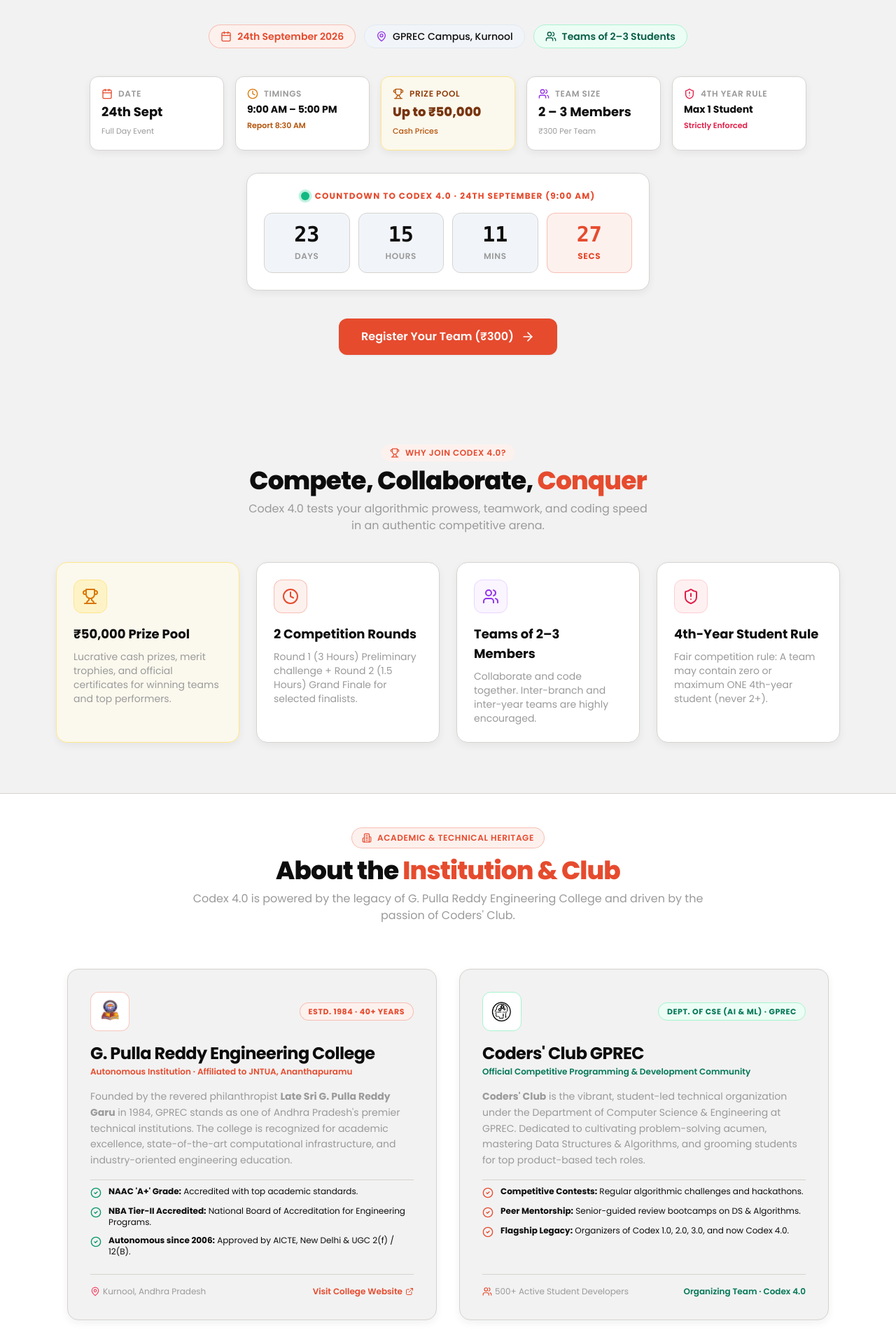
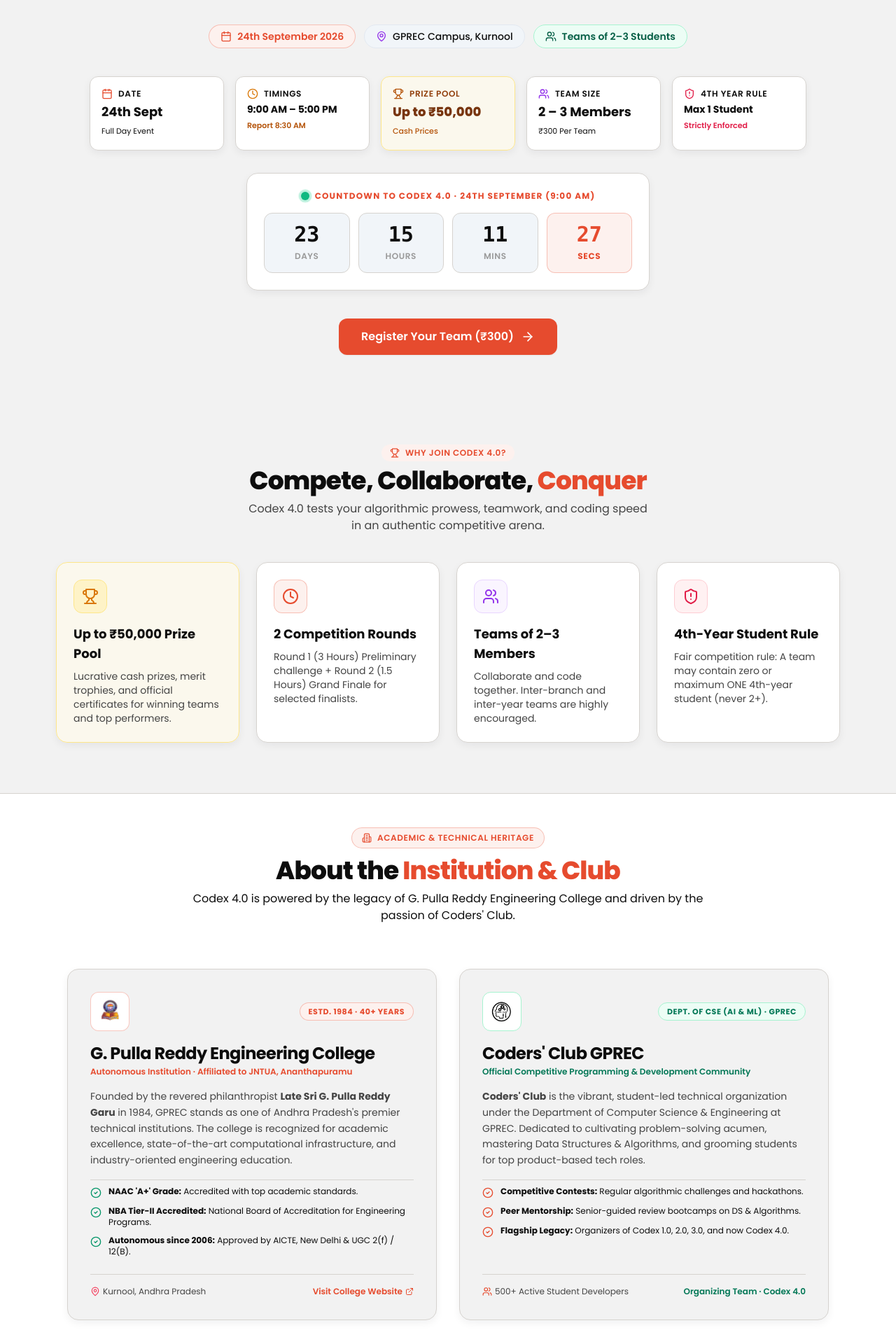
Before and after one commit to smd-tabraiz/Codex-4.O-Registration---Payment-Portal, a React (Vite) app in the folder client/: page / in a window 1280 px wide. Shown: the part 560-2480 px from the top of the page at 70% size. Built offline with nearby package versions, Linux system fonts and the light colour scheme; no server answers.

Commit message:
Improvements

```diff
--- a/client/src/components/CollegeClubSection.jsx
+++ b/client/src/components/CollegeClubSection.jsx
@@ -15,7 +15,7 @@
           <h2 className="text-3xl sm:text-4xl font-extrabold text-[#0D0D0D] tracking-tight">
             About the <span className="text-[#E64B2E]">Institution & Club</span>
           </h2>
-          <p className="text-[#9A9A9A] text-sm sm:text-base mt-2 font-normal">
+          <p className="text-[#0D0D0D] text-sm sm:text-base mt-2 font-normal">
             Codex 4.0 is powered by the legacy of G. Pulla Reddy Engineering College and driven by the passion of Coders' Club.
           </p>
         </div>
@@ -44,7 +44,7 @@
                 </p>
               </div>
 
-              <p className="text-sm text-[#9A9A9A] leading-relaxed font-normal">
+              <p className="text-sm text-[#444444] leading-relaxed font-normal">
                 Founded by the revered philanthropist <strong>Late Sri G. Pulla Reddy Garu</strong> in 1984, GPREC stands as one of Andhra Pradesh's premier technical institutions. The college is recognized for academic excellence, state-of-the-art computational infrastructure, and industry-oriented engineering education.
               </p>
 
@@ -65,7 +65,7 @@
               </div>
             </div>
 
-            <div className="pt-4 flex items-center justify-between text-xs text-[#9A9A9A] border-t border-[#D6D3CF]">
+            <div className="pt-4 flex items-center justify-between text-xs text-[#444444] border-t border-[#D6D3CF]">
               <span className="flex items-center space-x-1">
                 <MapPin className="w-3.5 h-3.5 text-rose-500" />
                 <span>Kurnool, Andhra Pradesh</span>
@@ -103,7 +103,7 @@
                 </p>
               </div>
 
-              <p className="text-sm text-[#9A9A9A] leading-relaxed font-normal">
+              <p className="text-sm text-[#444444] leading-relaxed font-normal">
                 <strong>Coders' Club</strong> is the vibrant, student-led technical organization under the Department of Computer Science & Engineering at GPREC. Dedicated to cultivating problem-solving acumen, mastering Data Structures & Algorithms, and grooming students for top product-based tech roles.
               </p>
 
@@ -124,7 +124,7 @@
               </div>
             </div>
 
-            <div className="pt-4 flex items-center justify-between text-xs text-[#9A9A9A] border-t border-[#D6D3CF]">
+            <div className="pt-4 flex items-center justify-between text-xs text-[#444444] border-t border-[#D6D3CF]">
               <span className="flex items-center space-x-1">
                 <Users className="w-3.5 h-3.5 text-[#E64B2E]" />
                 <span>500+ Active Student Developers</span>
@@ -158,9 +158,9 @@
             </div>
 
             <div className="space-y-1.5 pt-4 md:pt-0">
-              <span className="text-2xl sm:text-3xl font-extrabold text-purple-400 font-mono block">₹50,000</span>
+              <span className="text-2xl sm:text-3xl font-extrabold text-purple-400 font-mono block">Up to ₹50,000</span>
               <span className="text-xs font-semibold text-slate-200 block uppercase tracking-wider">Prize Pool</span>
-              <p className="text-[11px] text-slate-400">Cash Awards & Trophies</p>
+              <p className="text-[11px] text-slate-400">Cash Awards & Certificates</p>
             </div>
 
           </div>
--- a/client/src/components/FAQSection.jsx
+++ b/client/src/components/FAQSection.jsx
@@ -52,7 +52,7 @@
         <h2 className="text-3xl font-extrabold text-[#0D0D0D] tracking-tight mb-2">
           Frequently Asked <span className="text-[#E64B2E]">Questions</span>
         </h2>
-        <p className="text-[#9A9A9A] text-sm font-normal">
+        <p className="text-[#0D0D0D] text-sm font-normal">
           Everything you need to know about Codex 4.0 registration and guidelines.
         </p>
       </div>
@@ -75,7 +75,7 @@
                 {isOpen ? <ChevronUp className="w-5 h-5 text-[#E64B2E] shrink-0" /> : <ChevronDown className="w-5 h-5 text-[#9A9A9A] shrink-0" />}
               </button>
               {isOpen && (
-                <div className="px-5 pb-5 text-xs sm:text-sm text-[#9A9A9A] border-t border-[#D6D3CF] pt-3 leading-relaxed font-normal">
+                <div className="px-5 pb-5 text-xs sm:text-sm text-[#0D0D0D] border-t border-[#D6D3CF] pt-3 leading-relaxed font-normal">
                   {faq.a}
                 </div>
               )}
@@ -91,7 +91,7 @@
         </div>
         <div>
           <h3 className="text-xl font-bold text-[#0D0D0D]">Have More Questions or Need Help?</h3>
-          <p className="text-xs sm:text-sm text-[#9A9A9A] mt-1 font-normal">
+          <p className="text-xs sm:text-sm text-[#0D0D0D] mt-1 font-normal">
             Reach out directly to the Coders' Club organizing team for any event or payment queries.
           </p>
         </div>
--- a/client/src/components/HeroSection.jsx
+++ b/client/src/components/HeroSection.jsx
@@ -51,7 +51,7 @@
                 <h2 className="text-sm sm:text-lg lg:text-xl font-extrabold text-[#0D0D0D] tracking-tight">
                   G. Pulla Reddy Engineering College
                 </h2>
-                <span className="text-[11px] sm:text-sm font-bold text-[#9A9A9A]">(Autonomous)</span>
+                <span className="text-[11px] sm:text-sm font-bold text-[#0D0D0D]">(Autonomous)</span>
               </div>
               <p className="text-[11px] sm:text-sm font-bold text-[#E64B2E] flex items-center justify-center md:justify-start space-x-1 sm:space-x-1.5 mt-0.5">
                 <Sparkles className="w-3.5 h-3.5 text-[#E64B2E]" />
@@ -133,16 +133,16 @@
           <div className="bg-white p-4 rounded-xl text-left border border-[#D6D3CF] shadow-card hover:-translate-y-0.5 hover:shadow-card-hover transition-all duration-200">
             <div className="flex items-center space-x-2 text-[#E64B2E] mb-1">
               <Calendar className="w-4 h-4" />
-              <span className="text-xs font-semibold uppercase tracking-wider text-[#9A9A9A]">Date</span>
+              <span className="text-xs font-semibold uppercase tracking-wider text-[#0D0D0D]">Date</span>
             </div>
             <p className="text-base sm:text-lg font-bold text-[#0D0D0D]">24th Sept</p>
-            <span className="text-[11px] text-[#9A9A9A]">Full Day Event</span>
+            <span className="text-[11px] text-[#0D0D0D]">Full Day Event</span>
           </div>
 
           <div className="bg-white p-4 rounded-xl text-left border border-[#D6D3CF] shadow-card hover:-translate-y-0.5 hover:shadow-card-hover transition-all duration-200">
             <div className="flex items-center space-x-2 text-amber-600 mb-1">
               <Clock className="w-4 h-4" />
-              <span className="text-xs font-semibold uppercase tracking-wider text-[#9A9A9A]">Timings</span>
+              <span className="text-xs font-semibold uppercase tracking-wider text-[#0D0D0D]">Timings</span>
             </div>
             <p className="text-xs sm:text-sm font-bold text-[#0D0D0D]">9:00 AM – 5:00 PM</p>
             <span className="text-[11px] text-amber-700 font-semibold">Report 8:30 AM</span>
@@ -160,16 +160,16 @@
           <div className="bg-white p-4 rounded-xl text-left border border-[#D6D3CF] shadow-card hover:-translate-y-0.5 hover:shadow-card-hover transition-all duration-200">
             <div className="flex items-center space-x-2 text-purple-600 mb-1">
               <Users className="w-4 h-4" />
-              <span className="text-xs font-semibold uppercase tracking-wider text-[#9A9A9A]">Team Size</span>
+              <span className="text-xs font-semibold uppercase tracking-wider text-[#0D0D0D]">Team Size</span>
             </div>
             <p className="text-base sm:text-lg font-bold text-[#0D0D0D]">2 – 3 Members</p>
-            <span className="text-[11px] text-[#9A9A9A]">₹300 Per Team</span>
+            <span className="text-[11px] text-[#0D0D0D]">₹300 Per Team</span>
           </div>
 
           <div className="bg-white p-4 rounded-xl text-left border border-[#D6D3CF] shadow-card hover:-translate-y-0.5 hover:shadow-card-hover transition-all duration-200 col-span-2 md:col-span-1">
             <div className="flex items-center space-x-2 text-rose-600 mb-1">
               <ShieldAlert className="w-4 h-4" />
-              <span className="text-xs font-semibold uppercase tracking-wider text-[#9A9A9A]">4th Year Rule</span>
+              <span className="text-xs font-semibold uppercase tracking-wider text-[#0D0D0D]">4th Year Rule</span>
             </div>
             <p className="text-xs sm:text-sm font-bold text-[#0D0D0D]">Max 1 Student</p>
             <span className="text-[11px] text-rose-600 font-semibold">Strictly Enforced</span>
--- a/client/src/pages/HomePage.jsx
+++ b/client/src/pages/HomePage.jsx
@@ -26,7 +26,7 @@
           <h2 className="text-3xl sm:text-4xl font-extrabold text-[#0D0D0D] tracking-tight mb-2">
             Compete, Collaborate, <span className="text-[#E64B2E]">Conquer</span>
           </h2>
-          <p className="text-[#9A9A9A] text-sm sm:text-base max-w-xl mx-auto font-normal">
+          <p className="text-[#444444] text-sm sm:text-base max-w-xl mx-auto font-normal">
             Codex 4.0 tests your algorithmic prowess, teamwork, and coding speed in an authentic competitive arena.
           </p>
         </div>
@@ -37,8 +37,8 @@
             <div className="w-12 h-12 rounded-xl bg-amber-100 text-amber-700 flex items-center justify-center mb-4 border border-amber-200 shadow-xs">
               <Trophy className="w-6 h-6 text-amber-600" />
             </div>
-            <h3 className="text-lg font-bold text-[#0D0D0D] mb-2">₹50,000 Prize Pool</h3>
-            <p className="text-[#9A9A9A] text-xs sm:text-sm leading-relaxed font-normal">
+            <h3 className="text-lg font-bold text-[#0D0D0D] mb-2">Up to ₹50,000 Prize Pool</h3>
+            <p className="text-[#444444] text-xs sm:text-sm leading-relaxed font-normal">
               Lucrative cash prizes, merit trophies, and official certificates for winning teams and top performers.
             </p>
           </div>
@@ -48,7 +48,7 @@
               <Clock className="w-6 h-6" />
             </div>
             <h3 className="text-lg font-bold text-[#0D0D0D] mb-2">2 Competition Rounds</h3>
-            <p className="text-[#9A9A9A] text-xs sm:text-sm leading-relaxed font-normal">
+            <p className="text-[#444444] text-xs sm:text-sm leading-relaxed font-normal">
               Round 1 (3 Hours) Preliminary challenge + Round 2 (1.5 Hours) Grand Finale for selected finalists.
             </p>
           </div>
@@ -58,7 +58,7 @@
               <Users className="w-6 h-6" />
             </div>
             <h3 className="text-lg font-bold text-[#0D0D0D] mb-2">Teams of 2–3 Members</h3>
-            <p className="text-[#9A9A9A] text-xs sm:text-sm leading-relaxed font-normal">
+            <p className="text-[#444444] text-xs sm:text-sm leading-relaxed font-normal">
               Collaborate and code together. Inter-branch and inter-year teams are highly encouraged.
             </p>
           </div>
@@ -68,7 +68,7 @@
               <ShieldAlert className="w-6 h-6" />
             </div>
             <h3 className="text-lg font-bold text-[#0D0D0D] mb-2">4th-Year Student Rule</h3>
-            <p className="text-[#9A9A9A] text-xs sm:text-sm leading-relaxed font-normal">
+            <p className="text-[#444444] text-xs sm:text-sm leading-relaxed font-normal">
               Fair competition rule: A team may contain zero or maximum ONE 4th-year student (never 2+).
             </p>
           </div>
@@ -89,7 +89,7 @@
           <h2 className="text-3xl font-extrabold text-[#0D0D0D] tracking-tight">
             Schedule for <span className="text-[#E64B2E]">24th September 2026</span>
           </h2>
-          <p className="text-[#9A9A9A] text-sm mt-1">
+          <p className="text-[#0D0D0D] text-sm mt-1">
             Reporting Venue: Main Seminar Hall & CSE Computer Labs, GPREC Campus
           </p>
         </div>
@@ -101,7 +101,7 @@
               08:30 AM – 09:00 AM
             </span>
             <h4 className="font-bold text-[#0D0D0D] text-sm">Reporting & Check-in</h4>
-            <p className="text-xs text-[#9A9A9A] leading-relaxed">
+            <p className="text-xs text-[#444444] leading-relaxed">
               Show Team ID email pass & physical College ID card at verification desk.
             </p>
           </div>
@@ -113,7 +113,7 @@
             <h4 className="font-bold text-[#0D0D0D] text-sm flex items-center space-x-1">
               <span>ROUND 1: Preliminary</span>
             </h4>
-            <p className="text-xs text-[#9A9A9A] leading-relaxed">
+            <p className="text-xs text-[#444444] leading-relaxed">
               3-hour intensive coding battle. Top scoring teams qualify for Round 2.
             </p>
           </div>
@@ -125,7 +125,7 @@
             <h4 className="font-bold text-[#0D0D0D] text-sm flex items-center space-x-1">
               <span>ROUND 2: Grand Finale</span>
             </h4>
-            <p className="text-xs text-[#9A9A9A] leading-relaxed">
+            <p className="text-xs text-[#444444] leading-relaxed">
               90-minute championship round for finalists to claim the ₹50K prize pool.
             </p>
           </div>
@@ -135,7 +135,7 @@
               04:00 PM – 05:00 PM
             </span>
             <h4 className="font-bold text-[#0D0D0D] text-sm">Valedictory & Awards</h4>
-            <p className="text-xs text-[#9A9A9A] leading-relaxed">
+            <p className="text-xs text-[#444444] leading-relaxed">
               Prize distribution by Dignitaries, trophy handovers & certificates for all.
             </p>
           </div>
```
Also changed, not shown: client/src/components/LegalPageLayout.jsx (+6 -6 lines), client/src/components/RulesSection.jsx (+8 -8 lines), client/src/context/ThemeContext.jsx (added, +37 -0 lines), client/src/pages/ContactPage.jsx (+5 -5 lines), client/src/pages/PricingPage.jsx (+11 -11 lines), client/src/App.jsx (line endings or trailing spaces), client/src/components/Navbar.jsx (line endings or trailing spaces), client/src/index.css (line endings or trailing spaces).
